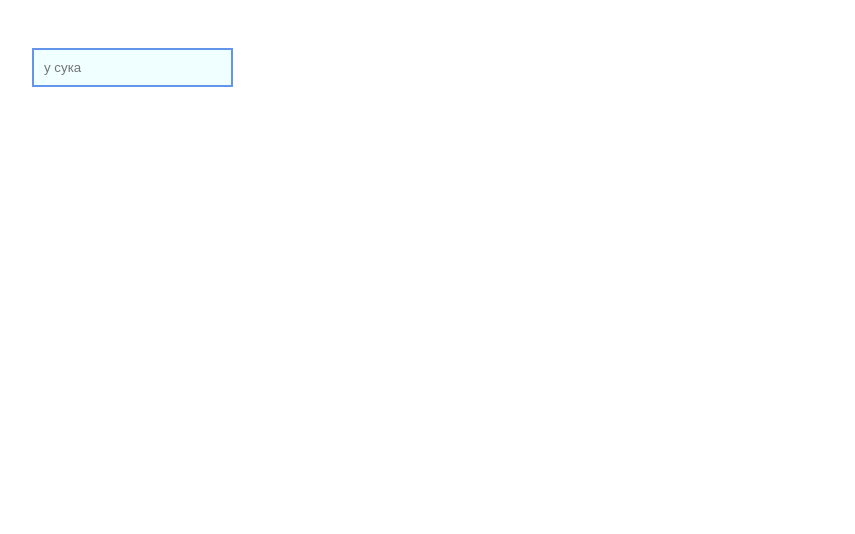
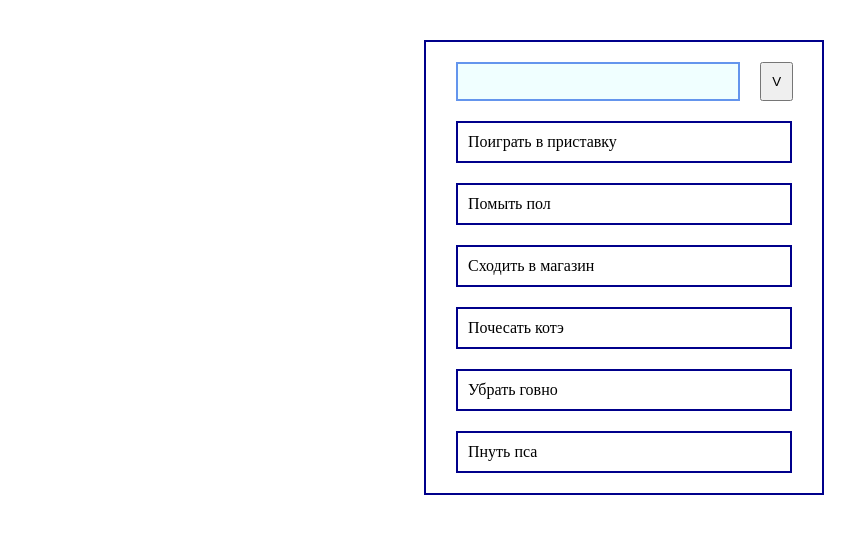
Before and after one commit to Memfisu/trainings, a React (Create React App) app: page / in a window 1280 px wide. Shown: the top 534 px of the page, without its empty margins (16-871 px from the left). Built offline with nearby package versions, Linux system fonts and the light colour scheme.

Commit message:
стильно модно молодёжно

```diff
--- a/src/App.js
+++ b/src/App.js
@@ -11,8 +11,17 @@ class App extends React.Component {
 	}
 
     render() {
-        return <div>
-	        <input type="text" placeholder="у сука" className="input-task" onChange={this.handleName}/>
+        return <div className="list-general container">
+	        <div className="add-info">
+			<input type="text" className="input-list-item" onChange={this.handleName}/>
+			<button className="add-info-button button">V</button>
+			</div>
+			<div className="list-item container">Поиграть в приставку</div>
+            <div className="list-item container">Помыть пол</div>
+            <div className="list-item container">Сходить в магазин</div>
+            <div className="list-item container">Почесать котэ</div>
+            <div className="list-item container">Убрать говно</div>
+            <div className="list-item container">Пнуть пса</div>
         </div>
     }
 }
--- a/src/style.css
+++ b/src/style.css
@@ -1,11 +1,57 @@
-.input-task {
+.container {
     padding: 10px;
-    margin: 40px;
+    margin: 20px;
+    border: 2px solid;
+    border-color: darkblue;
+    box-sizing: border-box;
+}
+
+.list-general {
+    margin-top: 40px;
+    margin-left: auto;
+    margin-right: auto;
+    display: flex;
+    flex-direction: column;
+    width: 400px;
+    padding-bottom: 20px;
+}
+
+.add-info {
+    display: flex;
+    justify-content: space-between;
+    margin: 0;
+    padding: 0;
+    padding-top: 10px;
+    width: 95%;
+}
+
+.input-list-item {
+    padding: 10px;
+    margin-left: 20px;
     background-color: azure;
     border: 2px solid;
     border-color: cornflowerblue;
+    box-sizing: border-box;
+    flex-grow: 1;
 }
 
-.input-task:focus {
+.input-list-item:focus {
     outline-color: darkblue;
 }
+
+.button {
+    padding-left: 10px;
+    padding-right: 10px;
+}
+
+.add-info-button {
+    margin-left: 20px;
+}
+
+.list-item {
+    margin-bottom: 0px;
+}
+
+/* при переполнении текст выходит за границы блоков
+нужно добавить кнопки удаления
+ */
```
